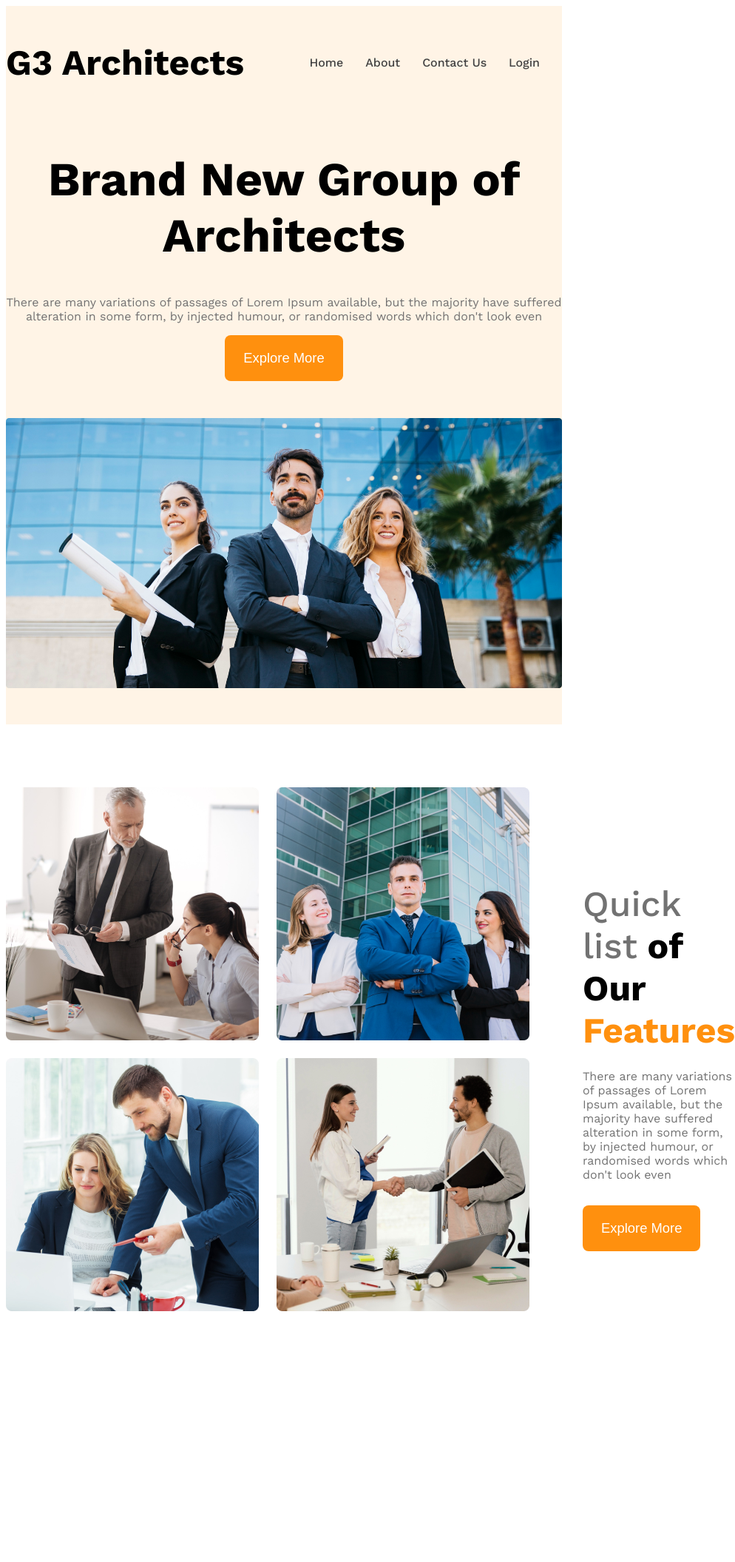
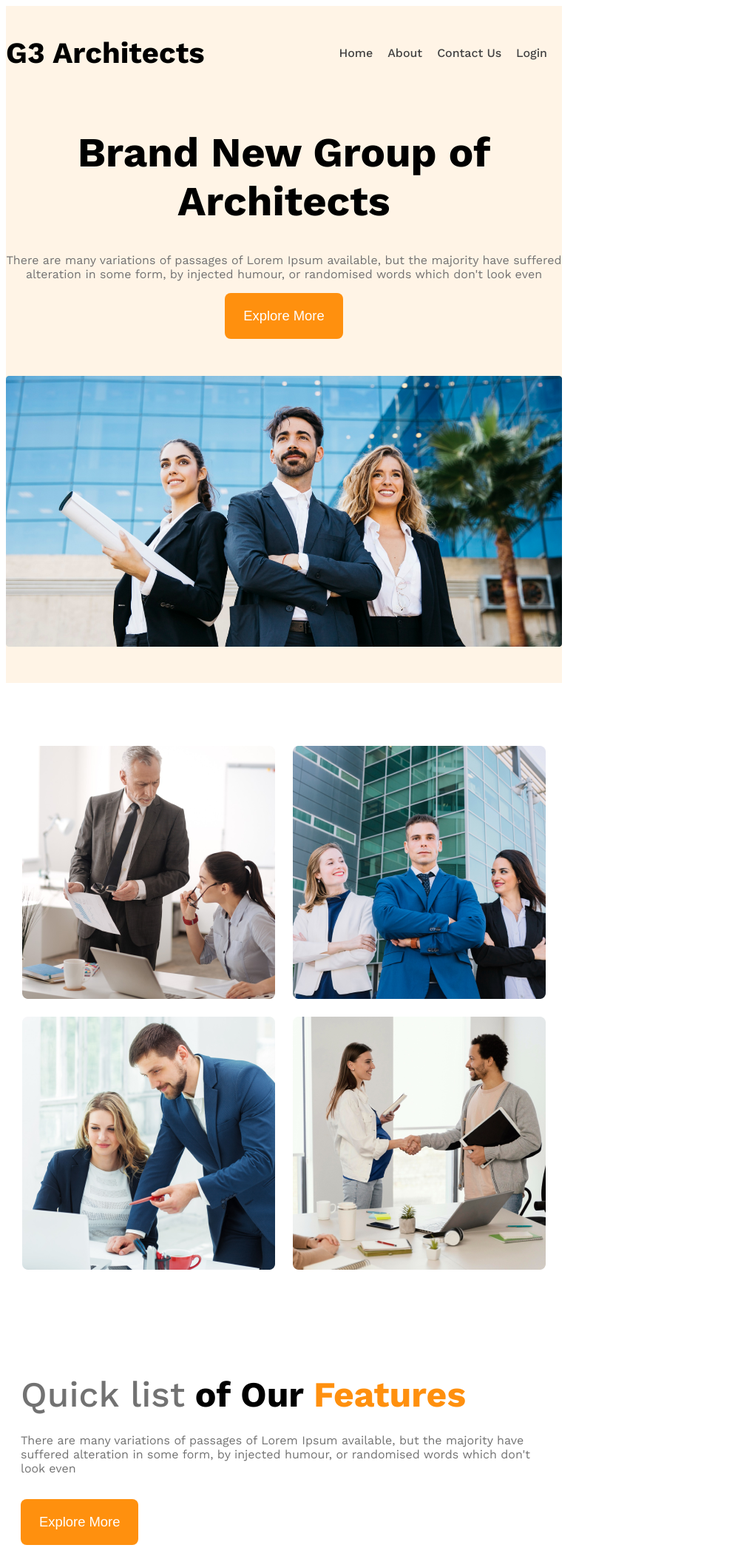
Before and after one commit to sifathossain-ai/G3-Architects-Website, a plain HTML site: page index.html in a window 768 px wide. Shown: the whole page at 74% size, 994 px wide, since content can reach past the window. Before the commit the page ends 1902 px from the top, so only its background shows below. Drawn offline with nearby package versions, Linux system fonts and the light colour scheme.

Commit message:
Push Tablate Resposive Version

```diff
--- a/styles/architects.css
+++ b/styles/architects.css
@@ -143,7 +143,28 @@ main {
   .image {
     width: 100%;
   }
-  .team-images{
-    gap: 15px;
+  .team-images {
+    grid-template-columns: repeat(1, 1fr);
+  }
+  .our-feature {
+    padding: 10px;
   }
 }
+
+@media screen and (min-width: 576px) and (max-width: 992px) {
+  .teams {
+    flex-direction: column;
+  }
+  .our-feature {
+    padding: 20px;
+  }
+  .brand {
+    font-size: 2.5rem;
+  }
+  .banner-title {
+    font-size: 3.5rem;
+  }
+.nav-item {
+  margin-right: 20px;
+}
+}
```
